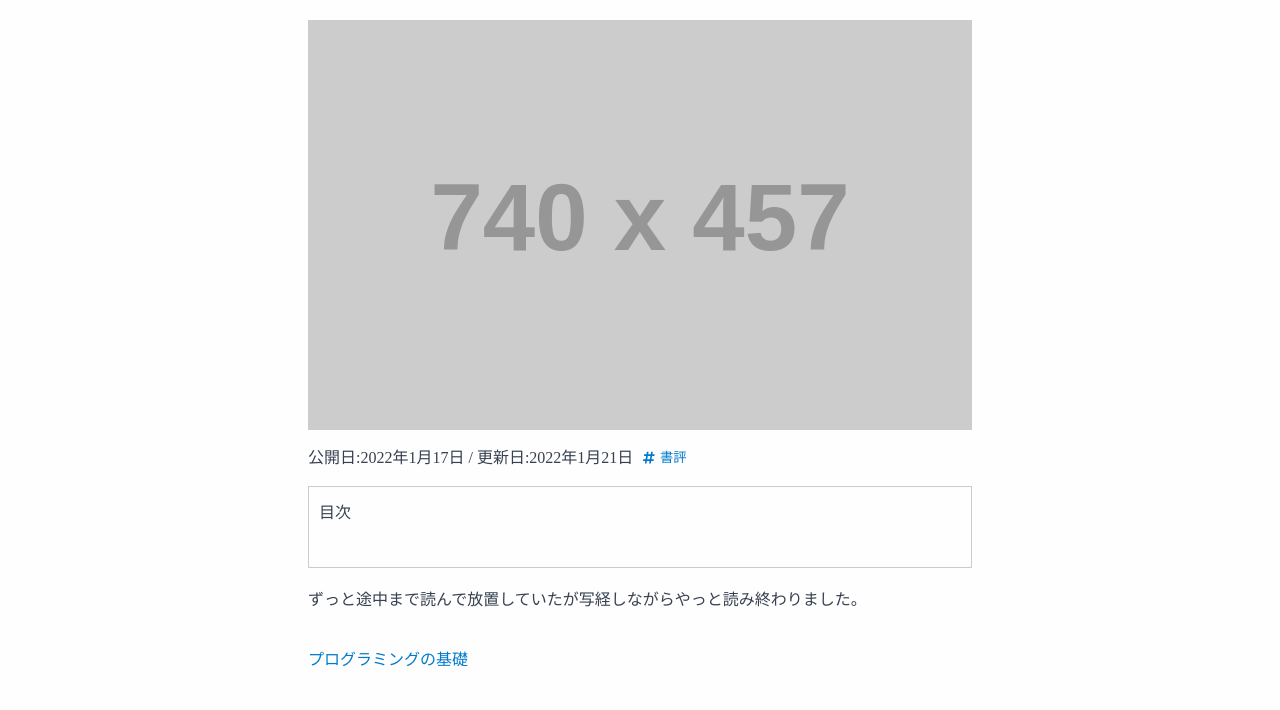
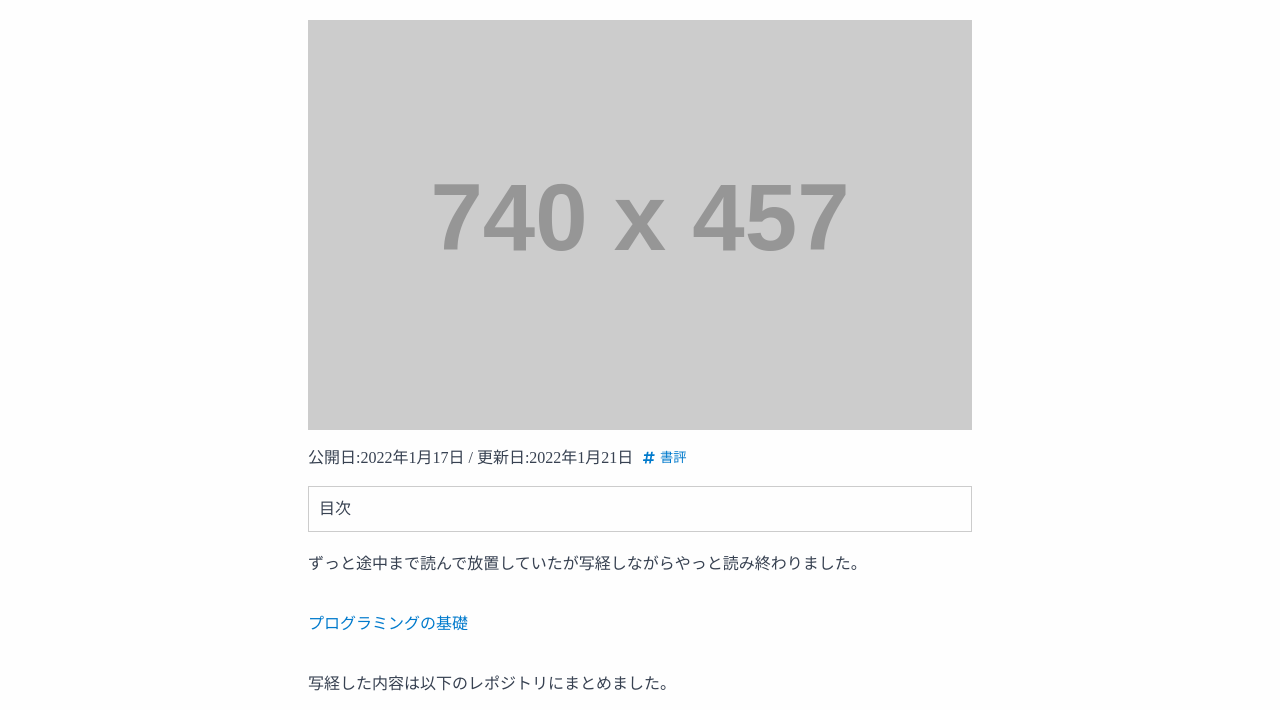
Before and after one commit to ryokatsuse/ryokatsuse_web, a Gatsby site: page /blog/2022/0117/ in a window 1280 px wide. Shown: the part 60-770 px from the top of the page. Built offline with nearby package versions, Linux system fonts and the light colour scheme; Gatsby itself is replaced by a stand-in of ours; some packages are replaced by stand-ins of ours; placeholder pictures from the web are drawn by us.

Commit message:
fix:tocのスタイル微調整

```diff
--- a/src/components/toc.tsx
+++ b/src/components/toc.tsx
@@ -9,19 +9,19 @@ const Wrapper = styled.div`
   border: 1px solid #ccc;
   padding: 10px;
 
-  p {
-    margin-bottom: 0;
-  }
-
   ul {
     margin: 0;
   }
 `
 
+const Title = styled.div`
+  margin-bottom: 0;
+`
+
 export const Toc: VFC<Props> = ({ toc }) => {
   return (
     <Wrapper>
-      <p>目次</p>
+      <Title>目次</Title>
       <div
         dangerouslySetInnerHTML={{
           __html: toc,
```
